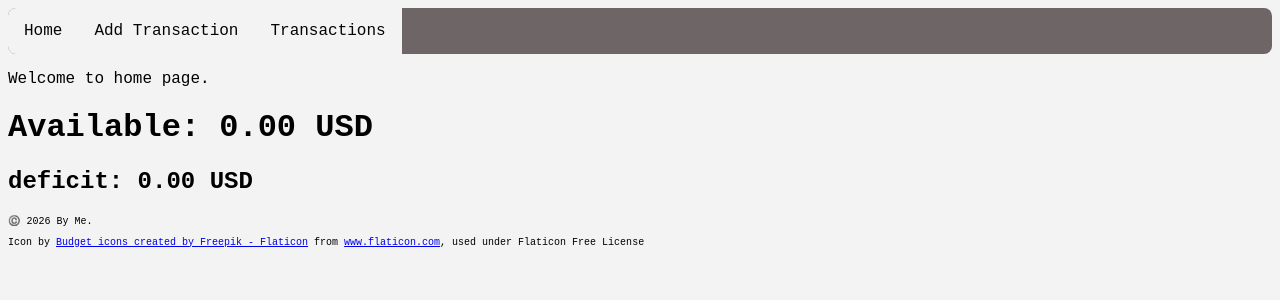
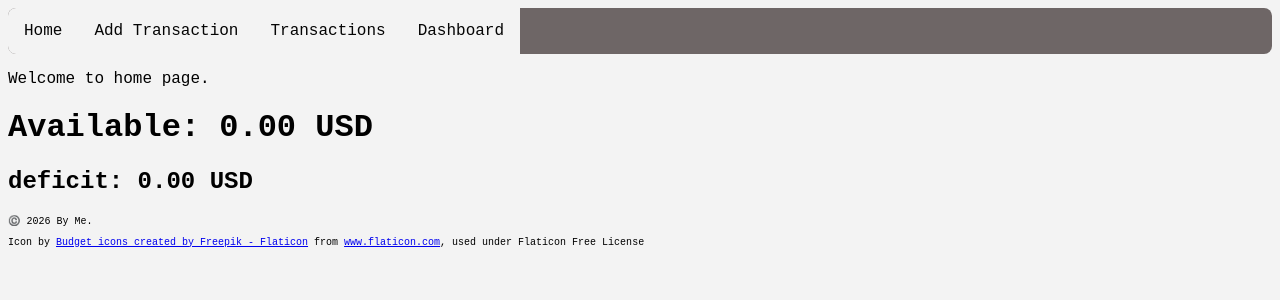
Before and after one commit to Daniel-7733/MyFinanceMap, a Flask app: page / in a window 1280 px wide. Shown: the top 300 px of the page. Run offline with Flask 3, Linux system fonts and the light colour scheme; data that the repository does not hold is empty.

Commit message:
Phase 3: make first element of dashboard

```diff
--- a/app/routes.py
+++ b/app/routes.py
@@ -15,11 +15,11 @@ from .services.budgeting import available_balance, deficit_amount, total_income,
 from .services.summary import get_finance_overview, get_balance
 from .utils import get_available_months, get_current_month, split_income_expense
 
+
 main: Blueprint = Blueprint("main", __name__)
 
 
 MAIN_CURRENCY: str = "USD"  # TODO: (later) load from user settings / config
-
 
 
 @main.context_processor
@@ -191,8 +191,6 @@ def show_transactions() -> str:
     )
 
 
-
-
 @main.route("/transactions-edit/<int:id>", methods=["GET", "POST"])
 def edit_transaction(id: int) -> Response | str:
     """Edit transaction page"""
@@ -291,3 +289,10 @@ def delete_transaction(id: int) -> Response | str:
 
         return redirect(url_for("main.show_transactions"))
     return render_template("delete_transaction.html", transaction=transaction, id=id)
+
+
+@main.route("/transactions-dashboard", methods=["GET", "POST"])
+def dashboard() -> str:
+    """Dashboard page; Show the analytic of transactions"""
+    transactions, balance, available, deficit = get_finance_overview()
+    return render_template("dashboard.html", balance=balance, deficit=deficit, currency=MAIN_CURRENCY)
--- a/app/templates/base.html
+++ b/app/templates/base.html
@@ -38,6 +38,10 @@
           <li class="nav-item">
           <a href="{{ url_for('main.show_transactions') }}">Transactions</a>
 
+          <!-- dashboard page -->
+          <li class="nav-item">
+          <a href="{{ url_for('main.dashboard') }}">Dashboard</a>
+
           </li>
         </ul>
       </div>
```
Also changed, not shown: app/templates/dashboard.html (added, +9 -0 lines).
